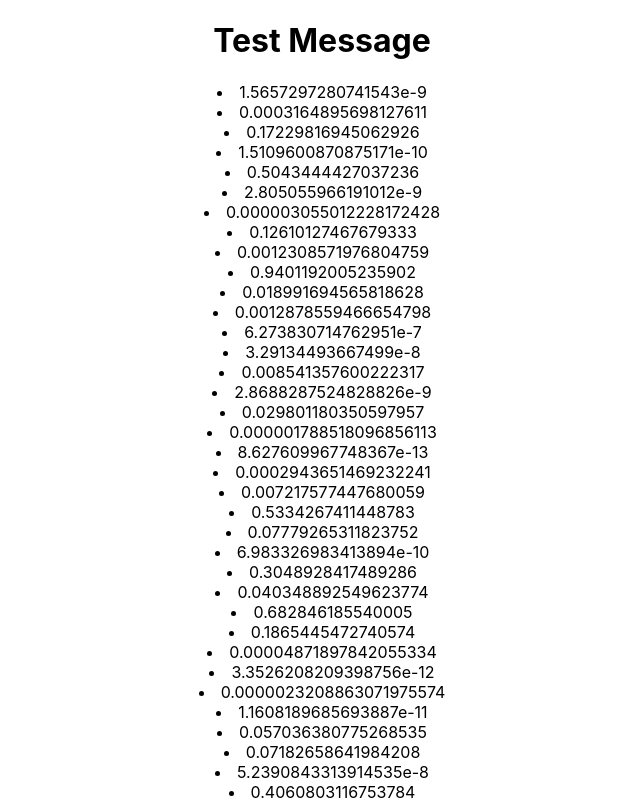
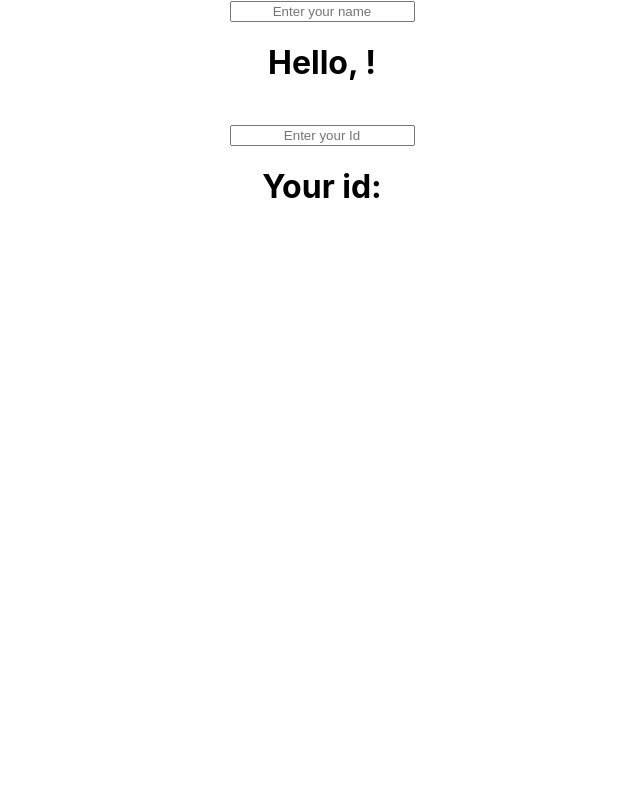
Before and after one commit to venuchilukala/react_hooks, a React (Create React App) app: page / in a window 1280 px wide. Shown: the top 800 px of the page, without its empty margins (318-958 px from the left). Built offline with nearby package versions, Linux system fonts and the light colour scheme.

Commit message:
custom Hooks

```diff
--- a/src/App.js
+++ b/src/App.js
@@ -1,29 +1,71 @@
 import './App.css';
-// -------------------------- useLayoutEffect Hook -----------------------
-import React, { useEffect, useLayoutEffect } from 'react'
+// ------------------------- custom Hooks -------------------------------
+import React, { useEffect, useState } from 'react'
+import useLocalStorage from './hooks/useLocalStorage';
 
 const App = () => {
-  useEffect(()=>{
-    console.log('Message from useEffect')
-  },[])
+  // const [name, setName] = useState(
+  //   localStorage.getItem('username') ?
+  //   localStorage.getItem('username') : ''
+  // )
 
-  useLayoutEffect(()=>{
-    console.log('Message from useLayoutEffect')
-  },[])
+  // useEffect(()=>{
+  //   localStorage.setItem('username', name)
+  // }, [name])
+
+  const [name, setName] = useLocalStorage('username', '')
+  const [id, setId] = useLocalStorage('id', '')
 
   return (
     <div>
-      <h1>Test Message</h1>
-      {
-        Array(400).fill('').map((item, index)=>(
-          <li key={index}>{Math.pow(Math.random(), 10)}</li>
-        ))
-      }
+      <input
+        type="text"
+        placeholder='Enter your name'
+        value={name}
+        onChange={(e)=>setName(e.target.value)}
+      />
+      <h1>Hello, {name}!</h1>
+      <br />
+      <input
+        type="text"
+        placeholder='Enter your Id'
+        value={id}
+        onChange={(e)=>setId(e.target.value)}
+      />
+      <h1>Your id: {id}</h1>
     </div>
   )
 }
 
 export default App
+
+
+
+// -------------------------- useLayoutEffect Hook -----------------------
+// import React, { useEffect, useLayoutEffect } from 'react'
+
+// const App = () => {
+//   useEffect(()=>{
+//     console.log('Message from useEffect')
+//   },[])
+
+//   useLayoutEffect(()=>{
+//     console.log('Message from useLayoutEffect')
+//   },[])
+
+//   return (
+//     <div>
+//       <h1>Test Message</h1>
+//       {
+//         Array(400).fill('').map((item, index)=>(
+//           <li key={index}>{Math.pow(Math.random(), 10)}</li>
+//         ))
+//       }
+//     </div>
+//   )
+// }
+
+// export default App
 
 
 // --------------------------useReducer Hook -----------------------------
--- /dev/null
+++ b/src/hooks/useLocalStorage.js
@@ -0,0 +1,15 @@
+import React, { useEffect, useState } from 'react'
+
+const useLocalStorage = (key, initialValue) => {
+    const [value, setValue] = useState(
+        localStorage.getItem(key) ?
+        localStorage.getItem(key) : initialValue
+    )
+
+    useEffect(()=>{
+        localStorage.setItem(key, value)
+    })
+  return [value, setValue]
+}
+
+export default useLocalStorage
```
